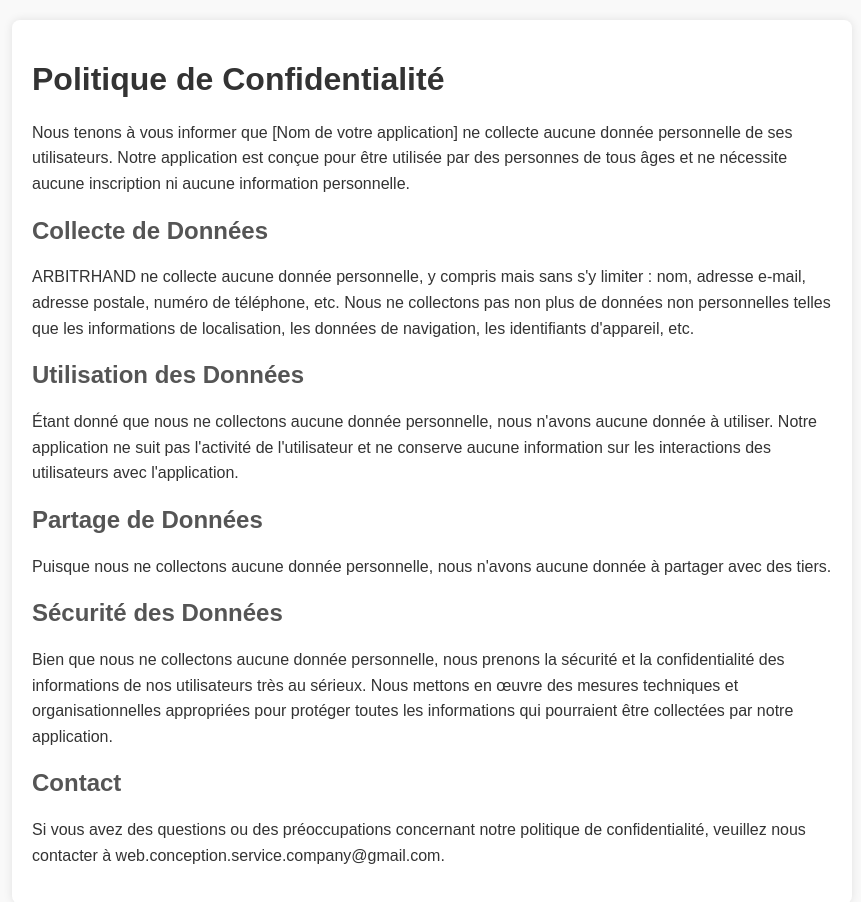
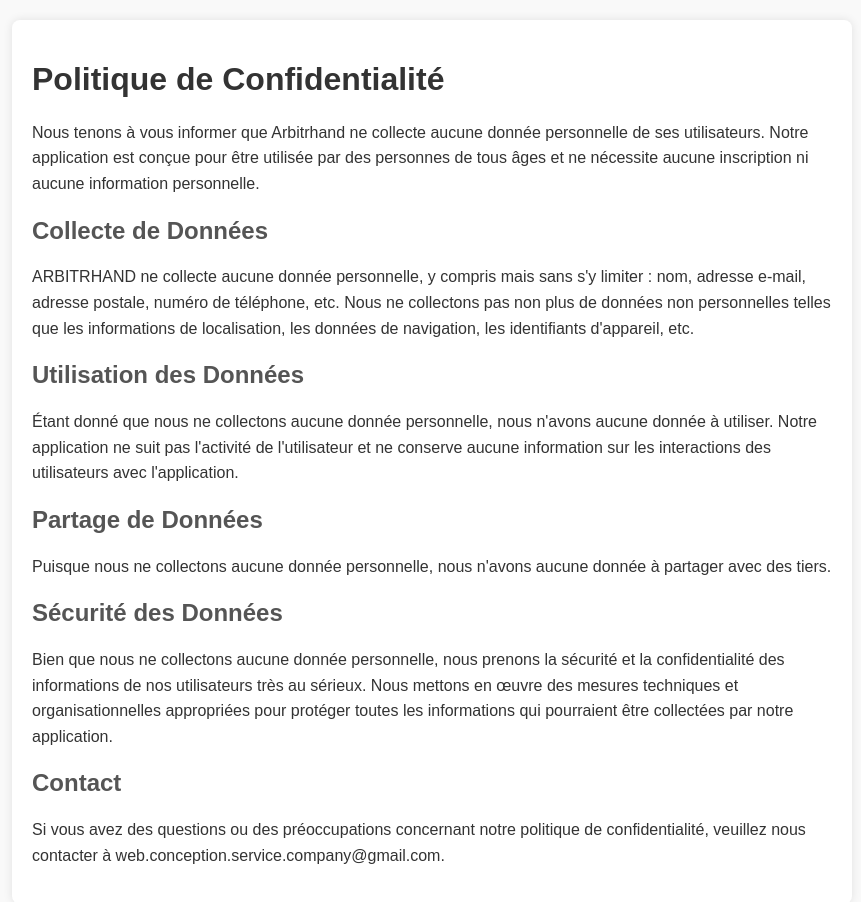
Before and after one commit to Atuyto/e-portfolio, a plain HTML site: page Confidentialiter.html in a window 1280 px wide. Shown: the whole page, without its empty margins (208-1069 px from the left). Drawn offline with Linux system fonts and the light colour scheme.

Commit message:
competence

```diff
--- a/Confidentialiter.html
+++ b/Confidentialiter.html
@@ -12,7 +12,7 @@
 <div class="container">
     <h1>Politique de Confidentialité</h1>
 
-    <p>Nous tenons à vous informer que [Nom de votre application] ne collecte aucune donnée personnelle de ses utilisateurs. Notre application est conçue pour être utilisée par des personnes de tous âges et ne nécessite aucune inscription ni aucune information personnelle.</p>
+    <p>Nous tenons à vous informer que Arbitrhand ne collecte aucune donnée personnelle de ses utilisateurs. Notre application est conçue pour être utilisée par des personnes de tous âges et ne nécessite aucune inscription ni aucune information personnelle.</p>
 
     <h2>Collecte de Données</h2>
 
```
